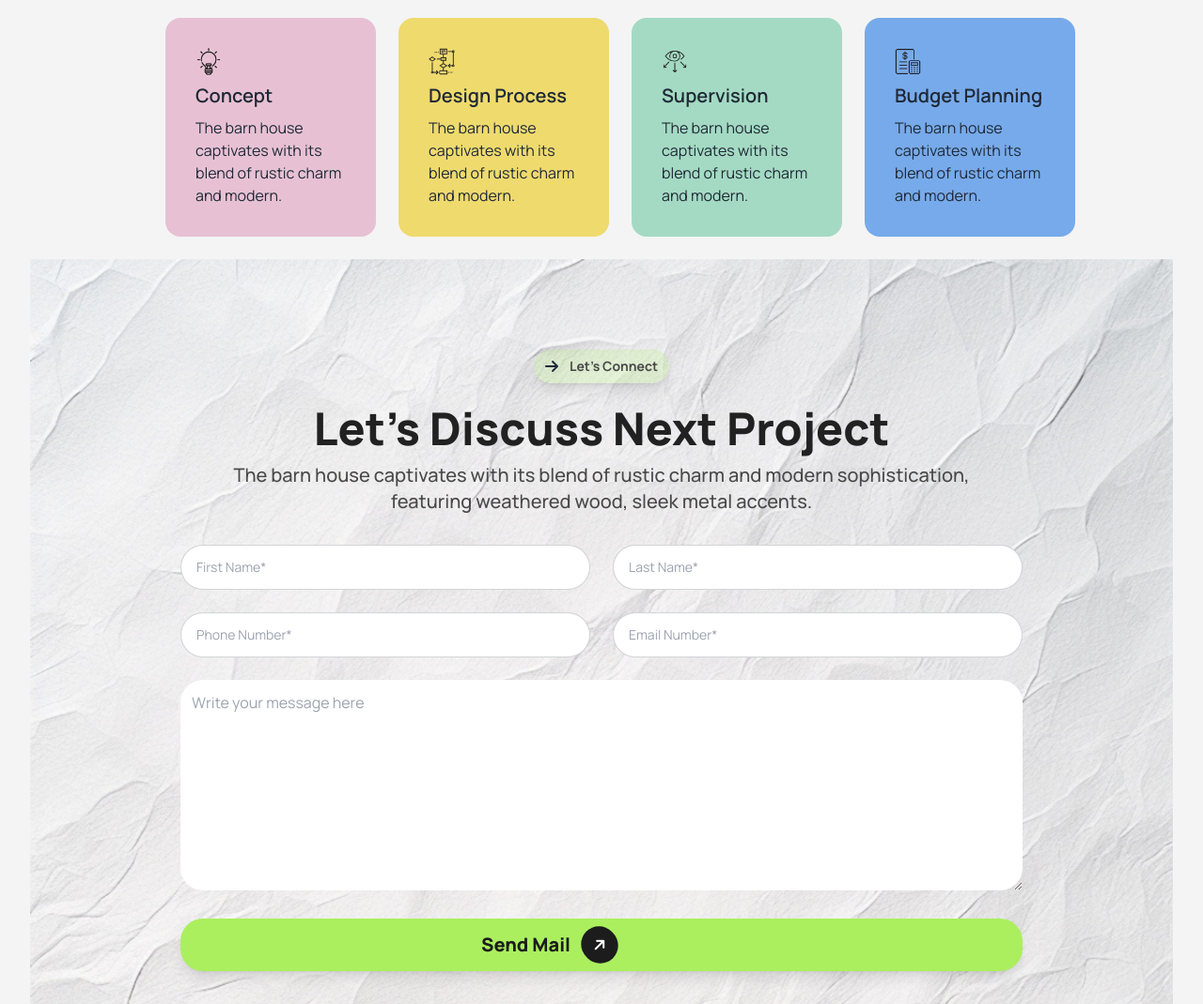
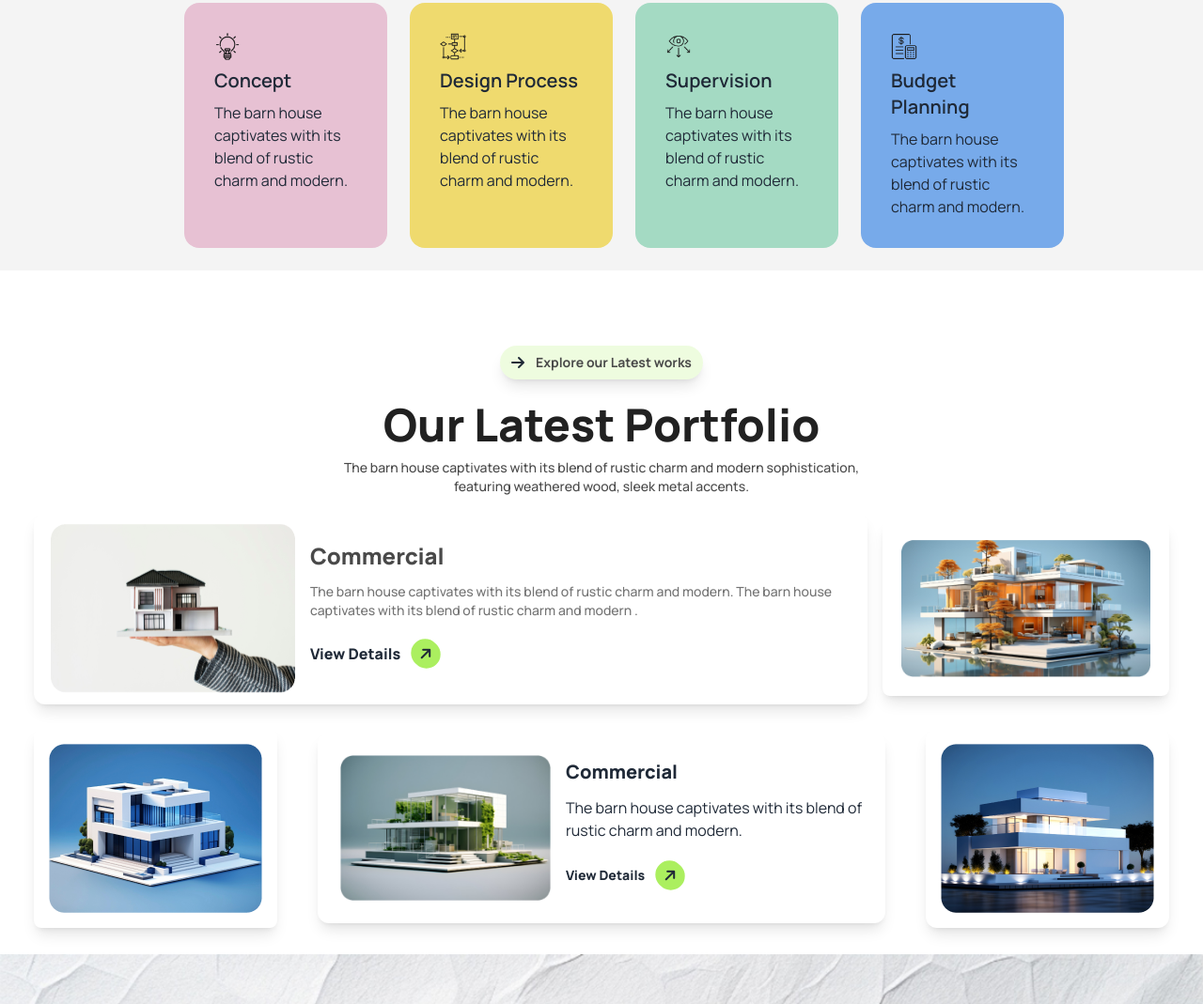
Before and after one commit to aaraf-nahid/assignment-3, a plain HTML site: page index.html in a window 1280 px wide. Shown: the part 1731-2800 px from the top of the page at 94% size. Drawn offline with nearby package versions, Linux system fonts and the light colour scheme.

Commit message:
added challenges part

```diff
--- a/index.html
+++ b/index.html
@@ -22,10 +22,10 @@
 }
      </style>
 </head>
-<body class="bg-[#F4F4F4] max-w-screen-2xl mx-auto px-5 md:px-8 lg:px-30 mt-9 manrope">
+<body class="bg-[#F4F4F4] manrope">
     <header class=" pt-10 mb-20 items-center">
         <!-- navbar section -->
-        <nav class="flex items-center justify-between">
+        <nav class="flex items-center justify-between px-5 md:px-8 lg:px-36 mt-9">
             <div class="flex items-center gap-3">
                 <i class="fa-solid fa-arrow-right bg-[#ABEF5F] p-3 rounded-full text-black -rotate-45"></i>
                 <h2 class="text-3xl font-extrabold text-[#212121]">Rinterio</h2>
@@ -55,7 +55,7 @@
            </div>
         </nav>
         <!-- banner section -->
-            <div class="mx-auto max-w-5xl flex flex-col items-center mt-14">
+            <div class="mx-auto max-w-5xl flex flex-col items-center mt-14 px-5">
                 <div>
                     <img src="assets/banner.png" alt="">
                 </div>
@@ -76,7 +76,7 @@
     <main>
         <!--About us section -->
          <section>
-            <div class="lg:flex lg:card-side bg-base-100 shadow-xl lg:mx-32 justify-between mt-16 lg:gap-10 mb-16">
+            <div class="lg:flex lg:card-side bg-gradient-to-b from-[#ffffff00] to-[#FFFFFF] mb-12 shadow-xl lg:mx-32 justify-between px-5 lg:gap-10">
                 <div class="relative lg:w-1/2">
                     <img class=" absolute -ml-24 -mt-14 w-40  border-dashed border border-[#7373735f] hidden lg:flex" src="assets/Vector.png" alt="">
                     <div class>
@@ -89,15 +89,15 @@
                     <p class="mt-6 ">The barn house captivates with its blend of rustic charm and
                         modern sophistication, featuring weathered wood, sleek metal accents.</p>
                    <div class="md:grid md:grid-cols-2 lg:grid-cols-1" >
-                    <div class=" flex gap-3 items-center p-6 shadow-md mt-3 lg:mt-6">
+                    <div class=" flex gap-3 items-center p-6 shadow mt-3 lg:mt-6">
                         <img src="assets/commercial.png" alt="">
                         <div>
                         <h3  class="text-xl font-extrabold">Commercial</h3>
                         <p class="text-sm font-medium text-[#737373]">The barn house captivates with its blend <br>of rustic charm and modern.</p>
                         </div>
                     </div>
-                    <div class=" flex gap-3 items-center p-6 shadow-md mt-3 lg:mt-6">
-                        <img src="assets/residential.png" alt="">
+                    <div class=" flex gap-3 items-center p-6 shadow mt-3 lg:mt-6">
+                        <img  src="assets/residential.png" alt="">
                         <div>
                         <h3 class="text-xl font-extrabold">residential</h3>
                         <p class="text-sm font-medium text-[#737373]">The barn house captivates with its blend <br>of rustic charm and modern.</p>
@@ -106,14 +106,14 @@
                     </div>
                   </div>
                 <figure>
-                  <img class="size-full lg:max-w-xl"
+                  <img class=" lg:max-w-xl"
                     src="assets/Rectangle.png"
                     alt="Album" />
                 </figure>
               </div>
          </section>
          <!-- card section  -->
-         <section class=" max-w-5xl mx-auto">
+         <section class=" max-w-5xl mx-auto px-5">
          <div class="text-center mb-8 flex flex-col items-center">
            <button class="relative mx-auto lg:mx-0 flex gap-3 items-center mb-6 px-3 py-2 bg-[#FFFFFF] shadow-lg rounded-3xl">
                 <h2 class="text-sm font-bold text-[#494949]">How we works</h2>
@@ -164,12 +164,80 @@
 
          </section>
          <!-- challenges section -->
-         <section>
-
+         <section class="bg-white lg:max-h-max py-20 ">
+         <div class="max-w-screen-xl mx-auto px-5">
+         <div class="max-w-xl mx-auto ">
+                <div>
+                    <div class="text-center mb-8 flex flex-col items-center">
+                    <button class="relative mx-auto lg:mx-0 flex gap-3 items-center mb-6 px-3 py-2 bg-[#ABEF5F33] shadow-lg rounded-3xl">
+                    <i class="fa-solid fa-arrow-right "></i>
+                    <h2 class="text-sm font-bold text-[#494949]">Explore our Latest works</h2>
+                    </button>
+                    <h2 class="text-5xl font-extrabold text-[#212121]">Our Latest Portfolio</h2>
+                    <p class="text-sm text-[#494949] font-medium mt-3">The barn house captivates with its blend of rustic charm and modern sophistication, <br>featuring weathered wood, sleek metal accents.</p>
+                    </div>
+                    </div>
+                </div>
+                <div>
+                    <div class="mb-6">
+                    <div class="">
+                    <div class="hero-content flex-col lg:flex-row justify-between lg:max-h-44">
+                    <div class="hero-content flex-col lg:flex-row shadow-lg p-3 bg-white rounded-xl">
+                    <img class=""
+                    src="assets/img1.png"
+                    class="rounded-lg shadow-2xl" />
+                    <div class="lg:w-2/3">
+                    <h1 class="text-2xl font-extrabold text-[#494949]">Commercial</h1>
+                    <p class="py-3 text-sm font-medium text-left  text-[#737373]">
+                    The barn house captivates with its blend of rustic charm and modern. The barn house captivates with its blend of rustic charm and modern .
+                    </p>
+                    <button class="flex gap-3 items-center py-2 rounded-3xl">
+                    <h2 class="text-xm font-extrabold text[#1C1C1C]">View Details</h2>
+                    <i class="fa-solid fa-arrow-right p-2 rounded-full bg-[#ABEF5F]  -rotate-45"></i>
+                </button>
+                    </div>
+                    </div>
+                    <div class="lg:w-1/3 rounded-lg shadow-lg lg:p-5 p-3 bg-white ">
+                    <img class="" src="assets/img2.png" alt="">
+                    </div>
+                </div>
+                </div>
+                    </div>
+                    <div>
+                    <div>
+                    <div class=" lg:max-h-44">
+                    <div class="hero-content flex-col lg:flex-row lg:justify-between">
+                    <div>
+                    <img class="shadow-lg p-2 lg:p-4 bg-white rounded-lg" src="assets/img3.png" alt="">
+                    </div>
+                  <div class="lg:w-1/2 hero-content flex-col lg:flex-row shadow-lg p-4 lg:p-6 bg-white rounded-xl">
+                    <img class="lg:max-w-56"
+                    src="assets/img4.png"
+                    class="max-w-sm rounded-lg shadow-2xl" />
+                    <div>
+                    <h1 class="text-xl font-extrabold">Commercial</h1>
+                    <p class="py-3">
+                    The barn house captivates with its blend of rustic charm and modern.
+                    </p>
+                   <button class="flex gap-3 items-center py-2 rounded-3xl">
+                    <h2 class="text-sm font-extrabold text[#1C1C1C]">View Details</h2>
+                    <i class="fa-solid fa-arrow-right rounded-full bg-[#ABEF5F] p-2 font-extrabold -rotate-45"></i>
+                   </button>
+                  </div>
+                    </div>
+                    <div class="shadow-lg p-2 lg:p-4 bg-white rounded-xl">
+                    <img class="" src="assets/img5.png" alt="">
+                    </div>
+                </div>
+                </div>
+                    </div>
+                    </div>
+                </div>
+         </div>
 
          </section>
         <!-- form section  -->
-        <section class="bg-[url('/assets/bg.jpg')] max-w-screen-2xl bg-cover ">
+        <section class="bg-[url('/assets/bg.jpg')] bg-no-repeat bg-cover mx-auto mb-4 px-5">
             <div class="max-w-4xl mx-auto py-16 lg:py-24">
 
                 <div>
@@ -222,7 +290,7 @@
              </div>
         </section>
     </main>
-    <footer class="bg-[#1C1C1C]">
+    <footer class="bg-[#1C1C1C] px-5">
     <div class="max-w-4xl mx-auto py-20 lg:py-24 items-center text-center">
                 <div class="flex flex-col items-center gap-3">
                 <div class="flex items-center gap-3">
```
